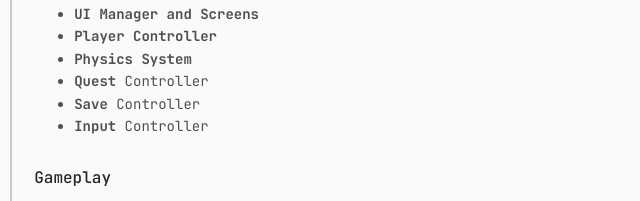
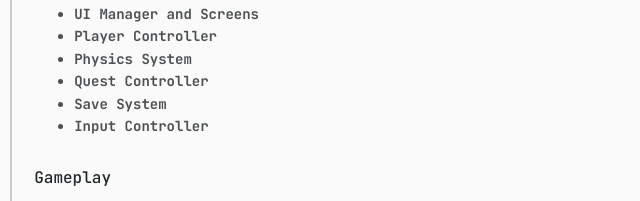
Before and after one commit to smarkovics/smarkovics.github.io, a plain HTML site: page docs/BlueysQuest.html in a window 1280 px wide. Shown: the part 871-1072 px from the top of the page, 217-857 px from the left. Drawn offline with Linux system fonts and the light colour scheme.

Commit message:
Adjusted Bluey page

```diff
--- a/docs/BlueysQuest.html
+++ b/docs/BlueysQuest.html
@@ -88,9 +88,9 @@
                      <li><b>UI Manager and Screens</b></li>
                      <li><b>Player Controller</b></li>
                      <li><b>Physics System</b></li>
-                     <li><b>Quest</b> Controller</li>
-                     <li><b>Save</b> Controller</li>
-                     <li><b>Input</b> Controller</li>
+                     <li><b>Quest Controller</b></li>
+                     <li><b>Save System</b></li>
+                     <li><b>Input Controller</b></li>
                   </ul>
                </div>
                <h3 class="projects-subtitle">
```
